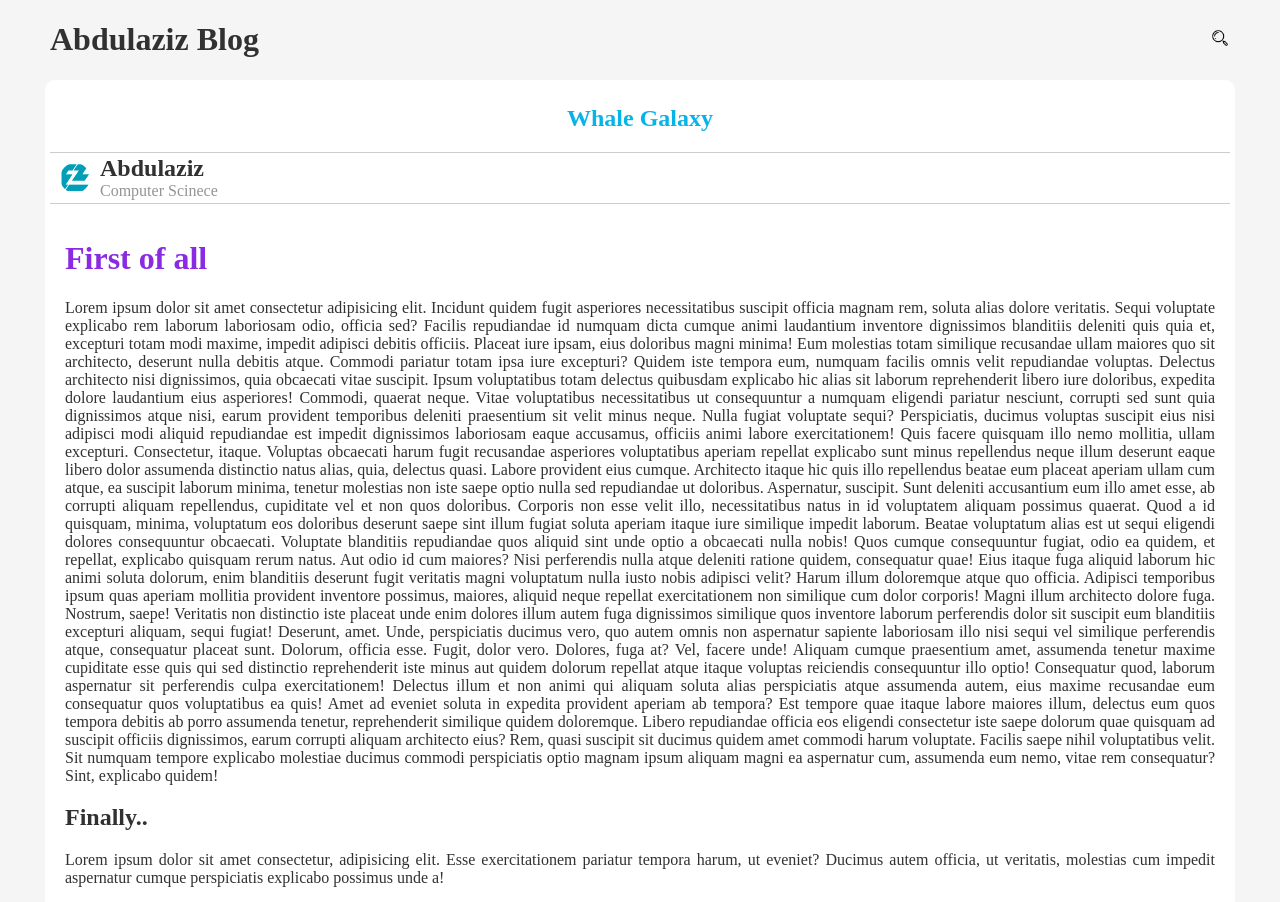
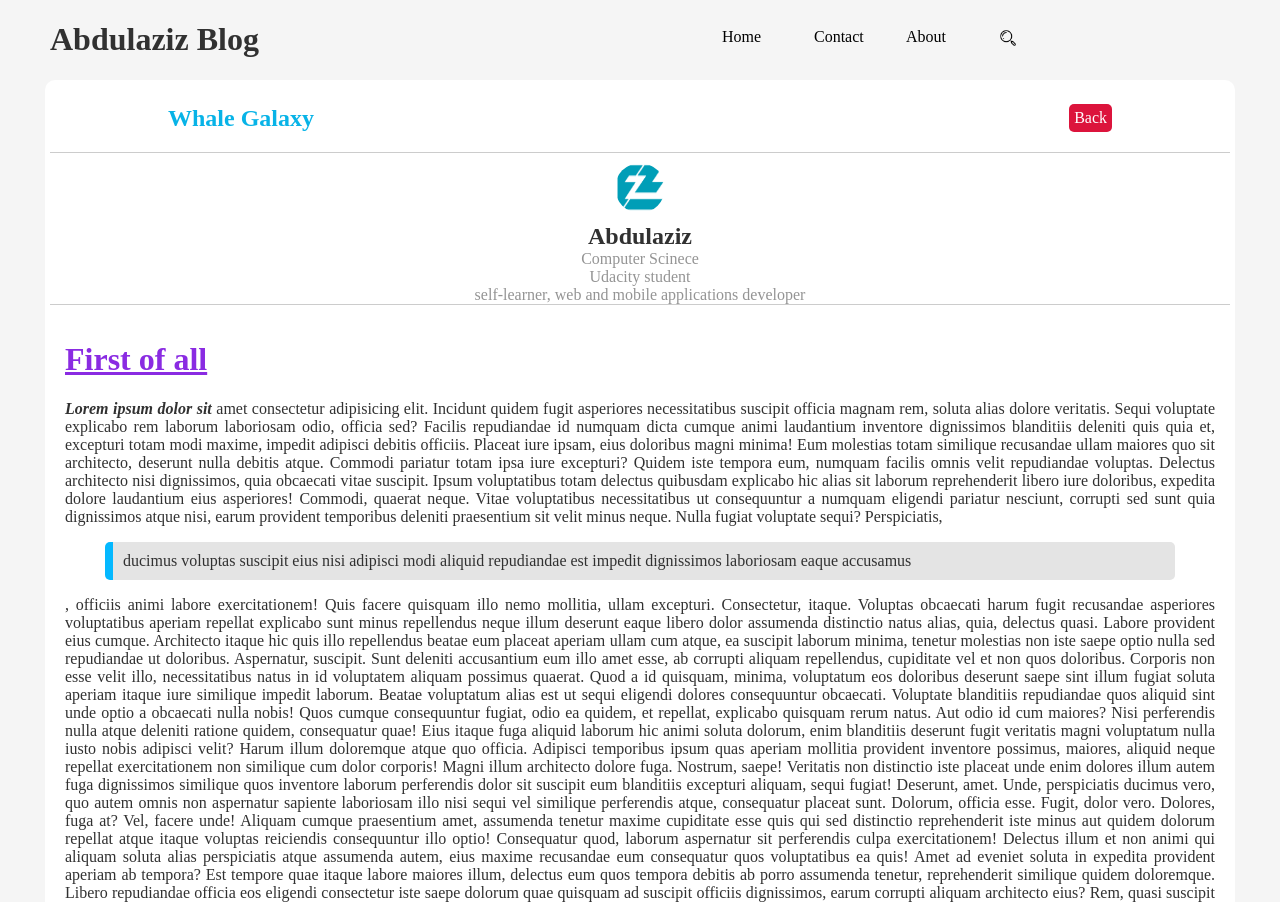
Before and after one commit to AzAlharbi/Front-end-Nanodegree, a plain HTML site: page PersonalBlogWebsite/post.html in a window 1280 px wide. Shown: the top 902 px of the page. Drawn offline with Linux system fonts and the light colour scheme.

Commit message:
add requirement

```diff
--- a/PersonalBlogWebsite/css/card.css
+++ b/PersonalBlogWebsite/css/card.css
@@ -1,5 +1,5 @@
 .card {
-  height: 350px;
+  height: 380px;
   width: 300px;
   background-color: white;
   border-radius: 10px;
@@ -8,24 +8,47 @@
   flex-direction: column;
   margin: 15px;
 }
+
 .card:hover {
   box-shadow: 3px 10px 30px #49494979;
 }
+
 .card-img {
   height: 50%;
   width: 100%;
   border-radius: 10px 10px 0 0;
 }
+
 .card-body {
   padding: 10px;
+  display: flex;
+  flex-direction: column;
+  justify-content: space-between;
+  height: 100%;
 }
+.card-body > h2 {
+  color: rgb(7, 179, 231);
+  margin: 0;
+}
+
+.card-footer {
+  display: flex;
+  align-items: center;
+}
+
 #card-desc {
   color: #6e6e6e;
 }
+
 .card-link {
   text-decoration: none;
-  color: rgb(7, 179, 231);
+  background-color: rgb(7, 179, 231);
+  color: #fff;
+  padding: 10px;
+  margin-left: auto;
+  border-radius: 5px;
 }
+
 .card-link:hover {
-  color: rgb(7, 179, 231, 0.8);
+  background-color: rgb(51, 213, 253);
 }
--- a/PersonalBlogWebsite/css/home.css
+++ b/PersonalBlogWebsite/css/home.css
@@ -1,22 +1,19 @@
-.flex-header {
-  display: flex;
-  justify-content: space-between;
-  align-items: center;
-  color: rgba(49, 49, 49, 1);
-}
 #search-img {
   width: 20px;
   height: 20px;
 }
+
 .footer {
   background-color: rgb(186, 241, 248);
   color: rgba(14, 14, 14, 0.61);
 }
+
 footer {
   display: flex;
   justify-content: space-between;
   align-items: center;
 }
+
 .name {
   color: rgb(7, 179, 231);
 }
--- a/PersonalBlogWebsite/css/post.css
+++ b/PersonalBlogWebsite/css/post.css
@@ -9,12 +9,35 @@
   padding: 5px;
   color: rgba(49, 49, 49, 1);
 }
-.post-container > h2 {
+
+.post-header {
+  width: 80%;
+  display: flex;
+  align-items: center;
+}
+
+.post-header > h2 {
   color: rgb(7, 179, 231);
+  justify-self: end;
+}
+
+.back-button {
+  text-decoration: none;
+  color: #fff;
+  background-color: #dc143c;
+  padding: 5px;
+  border-radius: 5px;
+  justify-self: center;
+  margin-left: auto;
+}
+
+.back-button:hover {
+  background-color: #f71744;
 }
 .auther {
   display: flex;
-  justify-content: start;
+  flex-direction: column;
+  justify-content: center;
   align-items: center;
   border-top: 1px;
   border-bottom: 1px;
@@ -24,32 +47,68 @@
   border-style: solid;
   width: 100%;
 }
-.auther > img {
-  width: 30px;
-  height: 30px;
-  margin: 10px;
-  border-radius: 50px;
-}
+
 .auther-info {
   display: flex;
   flex-direction: column;
   justify-content: center;
-  align-items: flex-start;
+  align-items: center;
+  text-align: center;
 }
+
+.auther > img {
+  width: 50px;
+  height: 50px;
+  margin: 10px;
+  border-radius: 50px;
+}
+
 .auther-info > h2 {
   margin: 0px;
   padding: 0px;
 }
+
 .auther-info > span {
   color: #949494;
 }
+
 .post-content {
   padding: 15px;
   text-align: justify;
 }
+
+blockquote {
+  background-color: #e4e4e4;
+  padding: 10px;
+  border-radius: 5px;
+  border-top: 0px;
+  border-bottom: 0px;
+  border-right: 0px;
+  border-left: 8px;
+  border-color: #04b8ff;
+  border-style: solid;
+}
+
 .post-content > h1 {
   color: blueviolet;
 }
+
+.figur {
+  display: flex;
+  flex-direction: column;
+}
+
+.ezz-logo {
+  width: 100%;
+}
+
+figcaption {
+  background-color: #e4e4e4;
+  font-style: italic;
+  padding: 2px;
+  text-align: center;
+}
+
 .post-footer {
   width: 100%;
   height: 50px;
@@ -67,12 +126,15 @@
 .share {
   padding-left: 20px;
 }
+
 .img-share {
   height: 30px;
 }
+
 .buttons {
   padding-right: 20px;
 }
+
 .button {
   background-color: rgb(138, 224, 0);
   padding: 5px;
@@ -80,6 +142,7 @@
   text-decoration: none;
   color: white;
 }
+
 .button:hover {
   background-color: rgba(138, 224, 0, 0.8);
 }
--- a/PersonalBlogWebsite/css/style.css
+++ b/PersonalBlogWebsite/css/style.css
@@ -16,10 +16,37 @@ body {
 .home-content {
   height: 100%;
 }
+
 .header {
   padding-left: 10px;
   padding-right: 10px;
+  width: 80%;
 }
+
+.nav-list {
+  list-style: none;
+  margin: 0;
+  padding: 0;
+  display: block;
+}
+
+.nav-list li a {
+  display: block;
+  width: 60px;
+  color: #000;
+  padding: 8px 16px;
+  text-decoration: none;
+}
+
+.nav-list li :hover {
+  color: #696969;
+}
+
+.flex-header {
+  color: rgba(49, 49, 49, 1);
+  display: block;
+}
+
 .content,
 .home-content {
   padding-left: 15px;
@@ -49,6 +76,18 @@ body {
   .home-content {
     grid-template-columns: repeat(3, 33%);
   }
+
+  .nav-list {
+    display: flex;
+    justify-content: space-between;
+    align-self: center;
+  }
+
+  .flex-header {
+    display: flex;
+    align-items: center;
+    justify-content: space-between;
+  }
 }
 
 @media (min-width: 1150px) {
@@ -59,6 +98,12 @@ body {
     padding-right: 50px;
   }
 
+  .flex-header {
+    display: flex;
+    align-items: center;
+    justify-content: space-between;
+  }
+
   .home-content {
     grid-template-columns: repeat(4, 25%);
   }
--- a/PersonalBlogWebsite/post.html
+++ b/PersonalBlogWebsite/post.html
@@ -13,29 +13,42 @@
         <div class="header">
             <div class="flex-header">
                 <h1>Abdulaziz Blog</h1>
-                <a href="#">
-                    <img src="./img/search.png" alt="search" id="search-img" />
-                </a>
+                <ul class="nav-list">
+                    <li><a href="#">Home</a></li>
+                    <li><a href="#">Contact</a></li>
+                    <li><a href="#">About</a></li>
+                    <li><a href="#">
+                            <img src="./img/search.png" alt="search" id="search-img" />
+                        </a></li>
+                </ul>
             </div>
         </div>
         <div class="content">
           <div class="post-container">
+              <div class="post-header">
             <h2>Whale Galaxy</h2>
+            <a href="home.html" class="back-button">Back</a>
+            </div>
+
             <div class="auther">
                 <img src="./img/Ezz.jpg" alt="Ezz">
                 <div class="auther-info">
                 <h2>Abdulaziz</h2>
-                <span>Computer Scinece </span>
+                <span>Computer Scinece</span>
+                <span>Udacity student</span>
+                <span>self-learner, web and mobile applications developer </span>
                 </div>
             </div>
             <div class="post-content">
-                <h1>First of all</h1>
-                <p>Lorem ipsum dolor sit amet consectetur adipisicing elit. Incidunt quidem fugit asperiores necessitatibus suscipit officia magnam rem, soluta alias dolore veritatis. Sequi voluptate explicabo rem laborum laboriosam odio, officia sed?
+                <h1><u>First of all</u></h1>
+                <p><strong><em>Lorem ipsum dolor sit</em></strong> amet consectetur adipisicing elit. Incidunt quidem fugit asperiores necessitatibus suscipit officia magnam rem, soluta alias dolore veritatis. Sequi voluptate explicabo rem laborum laboriosam odio, officia sed?
                 Facilis repudiandae id numquam dicta cumque animi laudantium inventore dignissimos blanditiis deleniti quis quia et, excepturi totam modi maxime, impedit adipisci debitis officiis. Placeat iure ipsam, eius doloribus magni minima!
                 Eum molestias totam similique recusandae ullam maiores quo sit architecto, deserunt nulla debitis atque. Commodi pariatur totam ipsa iure excepturi? Quidem iste tempora eum, numquam facilis omnis velit repudiandae voluptas.
                 Delectus architecto nisi dignissimos, quia obcaecati vitae suscipit. Ipsum voluptatibus totam delectus quibusdam explicabo hic alias sit laborum reprehenderit libero iure doloribus, expedita dolore laudantium eius asperiores! Commodi, quaerat neque.
                 Vitae voluptatibus necessitatibus ut consequuntur a numquam eligendi pariatur nesciunt, corrupti sed sunt quia dignissimos atque nisi, earum provident temporibus deleniti praesentium sit velit minus neque. Nulla fugiat voluptate sequi?
-                Perspiciatis, ducimus voluptas suscipit eius nisi adipisci modi aliquid repudiandae est impedit dignissimos laboriosam eaque accusamus, officiis animi labore exercitationem! Quis facere quisquam illo nemo mollitia, ullam excepturi. Consectetur, itaque.
+                Perspiciatis,
+                 <blockquote cite="https://www.udacity.com/"> ducimus voluptas suscipit eius nisi adipisci modi aliquid repudiandae est impedit dignissimos laboriosam eaque accusamus</blockquote>
+                 , officiis animi labore exercitationem! Quis facere quisquam illo nemo mollitia, ullam excepturi. Consectetur, itaque.
                 Voluptas obcaecati harum fugit recusandae asperiores voluptatibus aperiam repellat explicabo sunt minus repellendus neque illum deserunt eaque libero dolor assumenda distinctio natus alias, quia, delectus quasi. Labore provident eius cumque.
                 Architecto itaque hic quis illo repellendus beatae eum placeat aperiam ullam cum atque, ea suscipit laborum minima, tenetur molestias non iste saepe optio nulla sed repudiandae ut doloribus. Aspernatur, suscipit.
                 Sunt deleniti accusantium eum illo amet esse, ab corrupti aliquam repellendus, cupiditate vel et non quos doloribus. Corporis non esse velit illo, necessitatibus natus in id voluptatem aliquam possimus quaerat.
@@ -50,8 +63,13 @@
                 Amet ad eveniet soluta in expedita provident aperiam ab tempora? Est tempore quae itaque labore maiores illum, delectus eum quos tempora debitis ab porro assumenda tenetur, reprehenderit similique quidem doloremque.
                 Libero repudiandae officia eos eligendi consectetur iste saepe dolorum quae quisquam ad suscipit officiis dignissimos, earum corrupti aliquam architecto eius? Rem, quasi suscipit sit ducimus quidem amet commodi harum voluptate.
                 Facilis saepe nihil voluptatibus velit. Sit numquam tempore explicabo molestiae ducimus commodi perspiciatis optio magnam ipsum aliquam magni ea aspernatur cum, assumenda eum nemo, vitae rem consequatur? Sint, explicabo quidem!</p>
+                <figure class="figur">
+                    <img src="./img/Ezz.jpg" alt="Ezz logo" class="ezz-logo">
+                    <figcaption>Ezz logo of auth</figcaption>
+                </figure>
                 <h2>Finally..</h2>
-                <p>Lorem ipsum dolor sit amet consectetur, adipisicing elit. Esse exercitationem pariatur tempora harum, ut eveniet? Ducimus autem officia, ut veritatis, molestias cum impedit aspernatur cumque perspiciatis explicabo possimus unde a!</p>
+                <p><em>Lorem ipsum dolor sit amet consectetur, adipisicing elit. Esse exercitationem pariatur tempora harum,
+                 ut eveniet? Ducimus autem officia, ut veritatis, molestias cum impedit aspernatur cumque perspiciatis explicabo possimus unde a!</em></p>
             </div>
             <div class="post-footer">
                 <div class="share">
```
Also changed, not shown: PersonalBlogWebsite/home.html (+23 -12 lines).
